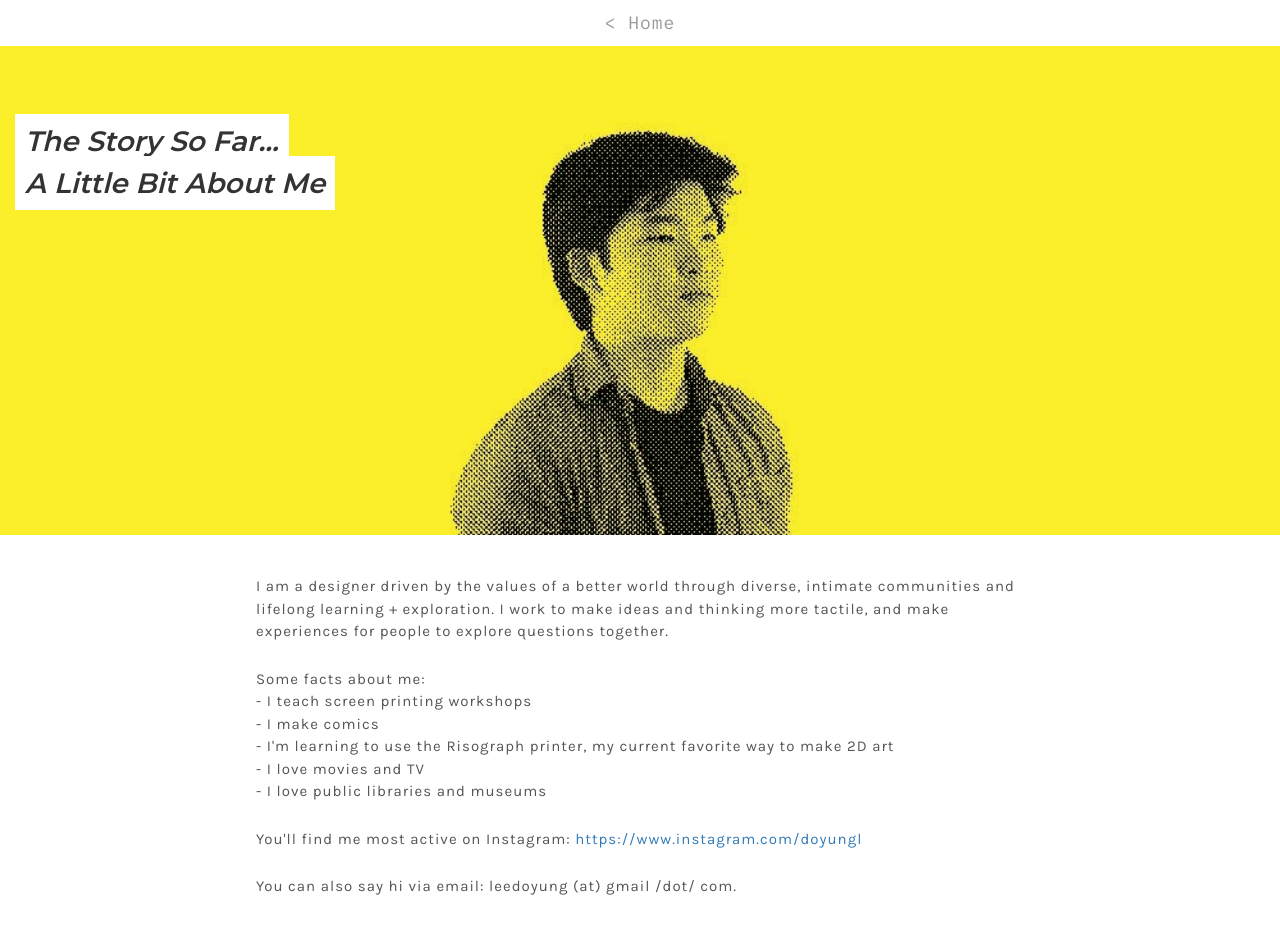
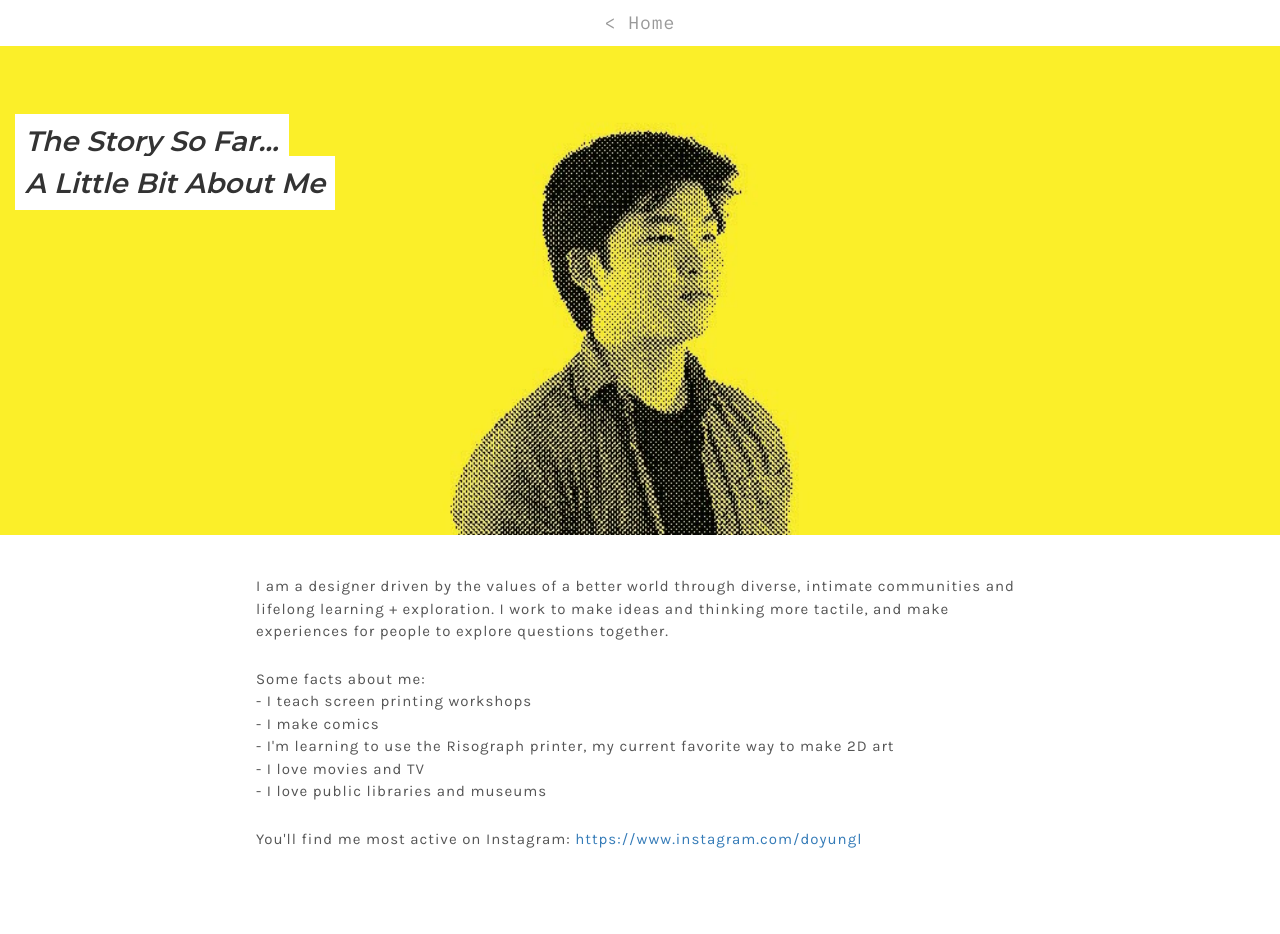
Before and after one commit to doyunglee/doyunglee.github.io, a Jekyll site: the page about.html, which Jekyll copies as it is, in a window 1280 px wide and 983 px high. Shown: the top 934 px of the window. Built offline with Jekyll 4.4.1, drawn with Linux system fonts in a browser that asks for light colours; nearby versions of some CDN libraries; some web fonts are replaced.

Commit message:
Update about.html
email

```diff
--- a/about.html
+++ b/about.html
@@ -43,8 +43,6 @@
       </p>
       <p class="section-text">
       You'll find me most active on Instagram: <a href="https://www.instagram.com/doyungl/" target="_blank">https://www.instagram.com/doyungl</a></p>
-      <p class="section-text">
-      You can also say hi via email: leedoyung (at) gmail /dot/ com.
       </p>
       <br>
       <br>
```
